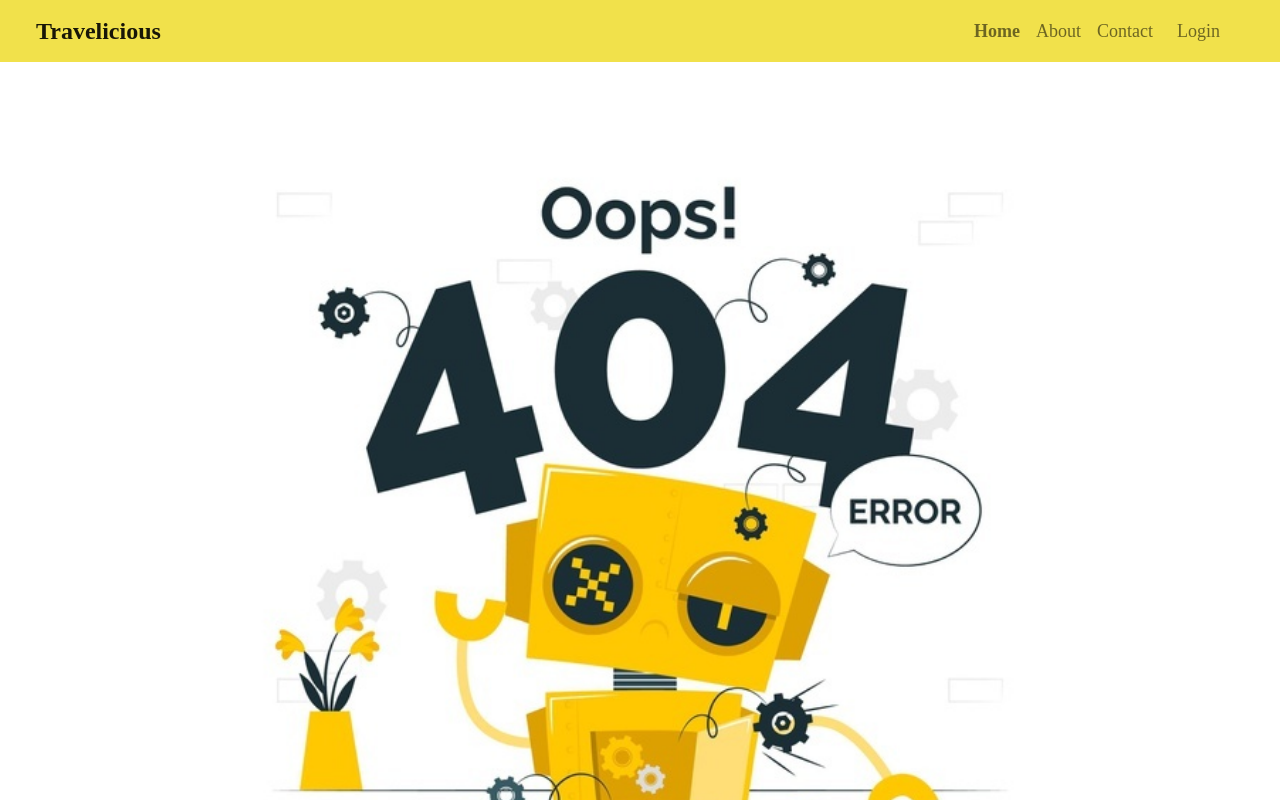
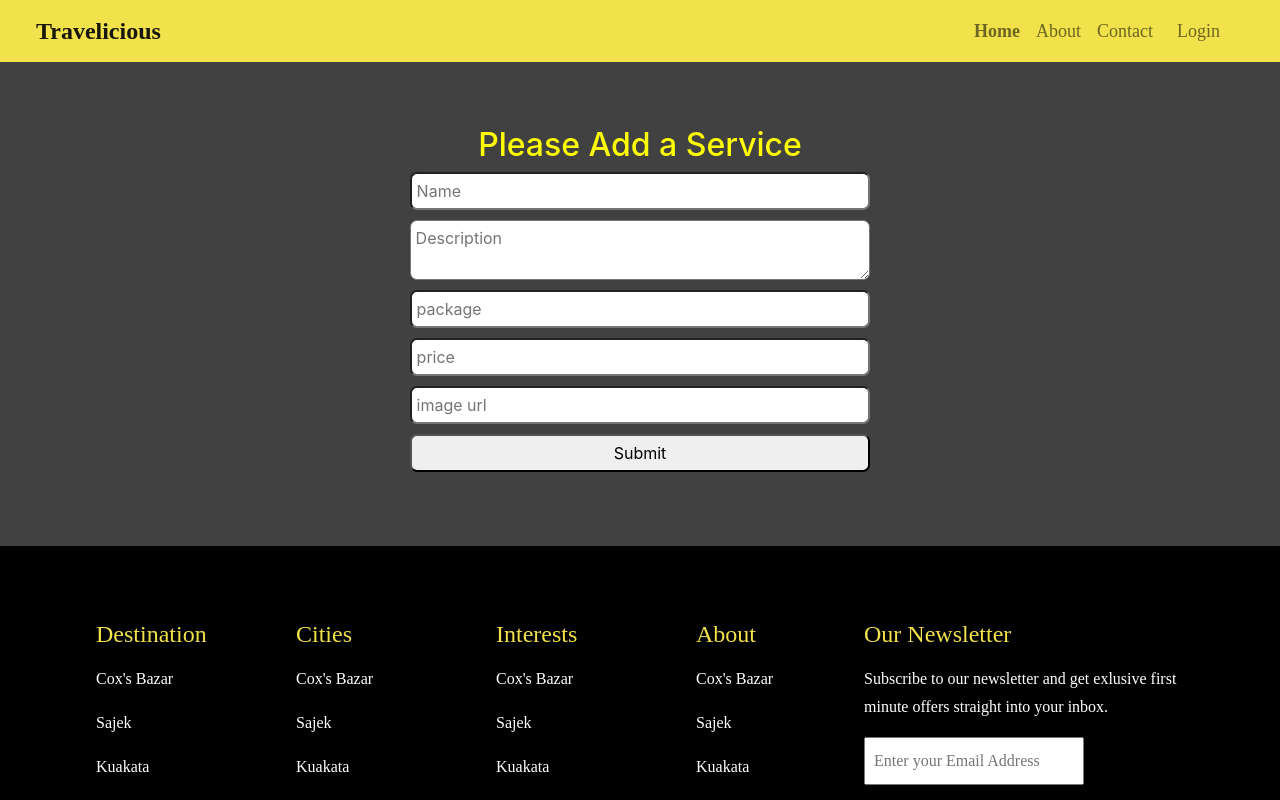
Before and after one commit to MusharratTabassum/travelicious-client-side, a React (Create React App) app: page /addService in a window 1280 px wide. Shown: the top 800 px of the page. Built offline with nearby package versions, Linux system fonts and the light colour scheme; no server answers.

Commit message:
addService is added

```diff
--- a/package.json
+++ b/package.json
@@ -3,15 +3,19 @@
   "version": "0.1.0",
   "private": true,
   "dependencies": {
+    "@fortawesome/fontawesome-svg-core": "^1.2.36",
+    "@fortawesome/free-solid-svg-icons": "^5.15.4",
     "@testing-library/jest-dom": "^5.16.1",
     "@testing-library/react": "^12.1.2",
     "@testing-library/user-event": "^13.5.0",
     "aos": "^2.3.4",
+    "axios": "^0.25.0",
     "bootstrap": "^5.1.3",
     "firebase": "^9.6.3",
     "react": "^17.0.2",
     "react-bootstrap": "^2.1.0",
     "react-dom": "^17.0.2",
+    "react-hook-form": "^7.24.2",
     "react-router-dom": "^5.3.0",
     "react-scripts": "5.0.0",
     "web-vitals": "^2.1.3"
--- a/src/App.js
+++ b/src/App.js
@@ -1,5 +1,7 @@
 import { BrowserRouter, Route, Switch } from 'react-router-dom';
 import './App.css';
+import About from './components/About/About';
+import AddService from './components/AddService/AddService';
 import Contact from './components/Contact/Contact';
 import Footer from './components/Footer/Footer';
 import Header from './components/Header/Header';
@@ -25,16 +27,21 @@ function App() {
             <Route path="/home">
               <Home></Home>
             </Route>
+            <Route path="/about">
+              <About></About>
+            </Route>
             <Route path="/contact">
               <Contact></Contact>
             </Route>
             <Route path="/login">
               <Login></Login>
             </Route>
+            <Route path="/addService">
+              <AddService></AddService>
+            </Route>
             <Route path="/register">
               <Register></Register>
             </Route>
-
             <PrivateRoute path="/servicedetail/:serviceId">
               <ServiceDetail></ServiceDetail>
             </PrivateRoute>
--- a/src/Hooks/useFirebase.js
+++ b/src/Hooks/useFirebase.js
@@ -11,16 +11,8 @@ const useFirebase = () => {
     const googleProvider = new GoogleAuthProvider();
 
     const handleGoogleSignIn = () => {
-        signInWithPopup(auth, googleProvider)
-            .then((result) => {
-                const { displayName, email } = result.user;
-                const userInfo = {
-                    name: displayName,
-                    email: email
-                }
-                setUser(userInfo);
-                console.log(result.user);
-            })
+        setIsLoading(true);
+        return signInWithPopup(auth, googleProvider);
     }
     const logOut = () => {
         signOut(auth)
--- /dev/null
+++ b/src/components/About/About.js
@@ -0,0 +1,13 @@
+import React from 'react';
+
+const About = () => {
+    return (
+        <div>
+
+            <h1>AAAABouttttttttttttt</h1>
+
+        </div>
+    );
+};
+
+export default About;
--- /dev/null
+++ b/src/components/AddService/AddService.js
@@ -0,0 +1,43 @@
+import React from 'react';
+import axios from 'axios';
+import { useForm } from "react-hook-form";
+import './AddServices.css'
+const AddService = () => {
+    const { register, handleSubmit, reset } = useForm();
+
+    const onSubmit = data => {
+        console.log(data);
+
+        axios.post('http://localhost:5000/services', data)
+            .then(res => {
+                if (res.data.insertedId) {
+                    alert('added successfully');
+                    reset();
+                }
+            })
+    }
+
+
+    return (
+        <div className='service'>
+            <div className="add-service">
+                <h2>Please Add a Service</h2>
+                <form onSubmit={handleSubmit(onSubmit)}>
+                    <input {...register("name", { required: true, maxLength: 20 })} placeholder="Name" />
+                    <textarea {...register("description")} placeholder="Description" />
+                    <input type="text" {...register("package")} placeholder="package" />
+                    <input type="number" {...register("price")} placeholder="price" />
+                    <input {...register("img")} placeholder="image url" />
+                    <input type="submit" />
+                </form>
+            </div>
+
+        </div>
+
+    );
+}
+
+
+    ;
+
+export default AddService;
--- /dev/null
+++ b/src/components/AddService/AddServices.css
@@ -0,0 +1,20 @@
+.add-service form {
+    display: flex;
+    flex-direction: column;
+    justify-content: center;
+    align-items: center;
+}
+.add-service form input, textarea{
+    width: 40%;
+    margin-bottom: 10px;
+    border-radius: 7px;
+    padding: 5px;
+}
+.add-service input[submit]{
+    background-color: yellow;
+  }
+.service{
+    background-color: rgba(0, 0, 0, 0.747);
+    color: yellow;
+    padding: 5%;
+}
--- a/src/components/Home/Home/Home.js
+++ b/src/components/Home/Home/Home.js
@@ -1,11 +1,13 @@
 import React from 'react';
 import Banner from '../Banner/Banner';
+import Qoute from '../Qoute/Qoute';
 import Services from '../Services/Services';
 const Home = () => {
     return (
         <div>
             <Banner></Banner>
             <Services></Services>
+            <Qoute></Qoute>
 
         </div>
     );
--- /dev/null
+++ b/src/components/Home/Qoute/Qoute.css
@@ -0,0 +1,17 @@
+.qoute-img {
+    background-image: url(http://travelicious.bold-themes.com/main-demo/wp-content/uploads/sites/2/2018/09/bgn-quote-end.jpg);
+    background-position: 30% ;
+    width: 100%;
+    height: 510px;
+    padding-top: 150px;
+    padding-bottom: 150px;
+    margin-bottom: 30px;
+
+
+}
+.quote-text{
+   color: white;
+   font-family: Montserrat;
+   font-weight: 600;
+   margin-top: 30px;
+}
--- /dev/null
+++ b/src/components/Home/Qoute/Qoute.js
@@ -0,0 +1,25 @@
+import React from 'react';
+import './Qoute.css'
+
+const Qoute = () => {
+    return (
+        <div>
+            <div>
+                <div className='qoute-img'>
+                    <div className="text-center d-flex justify-content-center align-items-center">
+
+                        <div className="w-50 px-4 py-3 text-dark quote-text">
+                            <h2 >"The real voyage of discovery consists not in seeking new landscapes, but in having new eyes.</h2>
+                            <h2>ANDREA STEINBECK</h2>
+                        </div>
+
+
+
+                    </div>
+                </div>
+            </div >
+        </div >
+    );
+};
+
+export default Qoute;
--- a/src/components/Home/Service/Service.css
+++ b/src/components/Home/Service/Service.css
@@ -1,5 +1,6 @@
 .card-text{
     font-family: cursive;
+    text-align: start;
 }
 .card{
     width: 100%;
@@ -7,8 +8,6 @@
     background-color: #f8e85b3f;
     border: 2px solid rgb(255, 255, 0);
     border-radius: 15px;
-
-
 }
 .card img{
     height: 300px;
@@ -16,15 +15,19 @@
     border-top-right-radius: 15px;
 
 }
+.card-footer{
+    background-color:rgb(254 250 214) ;
+    border-top: none;
+    align-self: end;
+}
 
 .card-footer button{
     background-color: rgba(0, 0, 0, 0.637);
     color:  #f1e14b;
-    padding: 6px;
+    padding: 8px 16px;
     border-radius: 10px;
     border: 2px solid rgb(255, 255, 0);
     font-weight: 500;
     font-family: cursive;
 
-
 }
--- a/src/components/Login/Login/Login.js
+++ b/src/components/Login/Login/Login.js
@@ -1,13 +1,26 @@
 import React, { useEffect } from 'react';
 import "./Login.css"
-import { Link } from 'react-router-dom';
+import { Link, useHistory, useLocation } from 'react-router-dom';
 import AOS from 'aos'
 import 'aos/dist/aos.css'
 import useAuth from '../../../Hooks/useAuth';
 
+
 const Login = () => {
     const { handleGoogleSignIn, handleEmailChange, handlePasswordChange,
         error, handleUserLogin, handleResetPassword } = useAuth();
+
+    const location = useLocation();
+    const history = useHistory();
+    const redirect_url = location.state?.from || "/";
+
+
+    const handleGoogleLoginProcess = () => {
+        handleGoogleSignIn()
+            .then(result => {
+                history.push(redirect_url);
+            })
+    }
 
 
     useEffect(() => {
@@ -39,7 +52,7 @@ const Login = () => {
                         </button>
                         <p className='color' >OR</p>
 
-                        <button onClick={handleGoogleSignIn} type="button" className='reset'><b>Continue with google</b></button>
+                        <button onClick={handleGoogleLoginProcess} type="button" className='reset'><b>Continue with google</b></button>
                         <p className='color mt-2'>Create an account now <Link className='reset' to="/register">Register</Link></p>
                         <p className='color'>Forget your password?
                             <button onClick={handleResetPassword} className='reset'>Reset</button>
```
Also changed, not shown: 1 other file (tests, documents, lock files or other folders).
